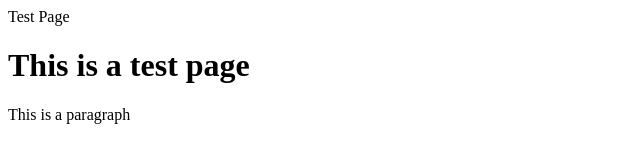
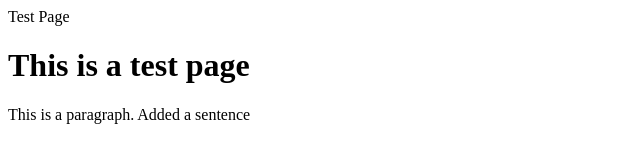
Before and after one commit to testananth/TestHTML, a plain HTML site: page index.html in a window 1280 px wide. Shown: the whole page, without its empty margins (0-640 px from the left). Drawn offline with Linux system fonts and the light colour scheme.

Commit message:
Updated index.html at 17:15

```diff
--- a/index.html
+++ b/index.html
@@ -2,6 +2,6 @@
 <head>Test Page</head>
 <body>
 	<h1>This is a test page</h1>
-	<p>This is a paragraph</p>
+	<p>This is a paragraph. Added a sentence</p>
 </body>
 </html>
```
